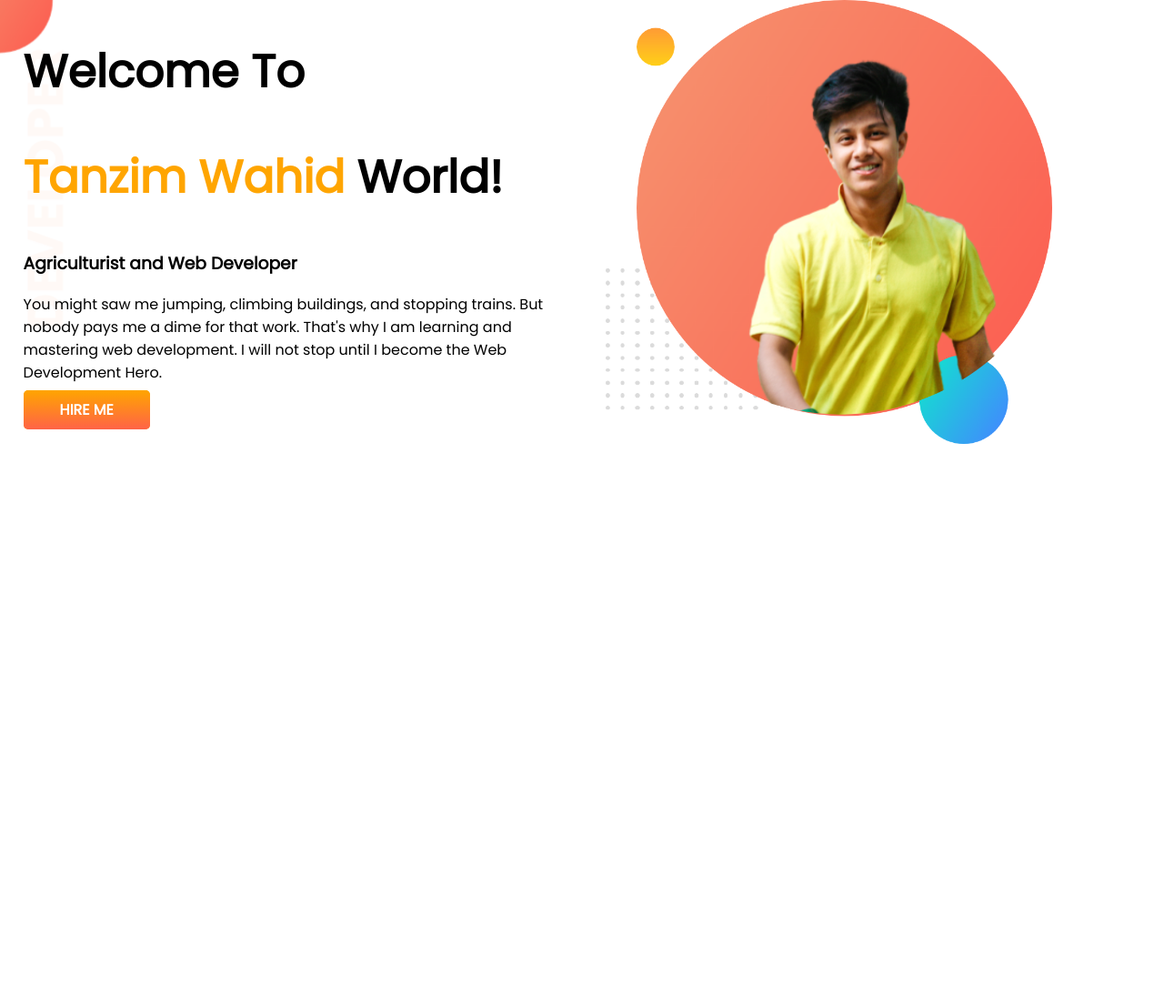
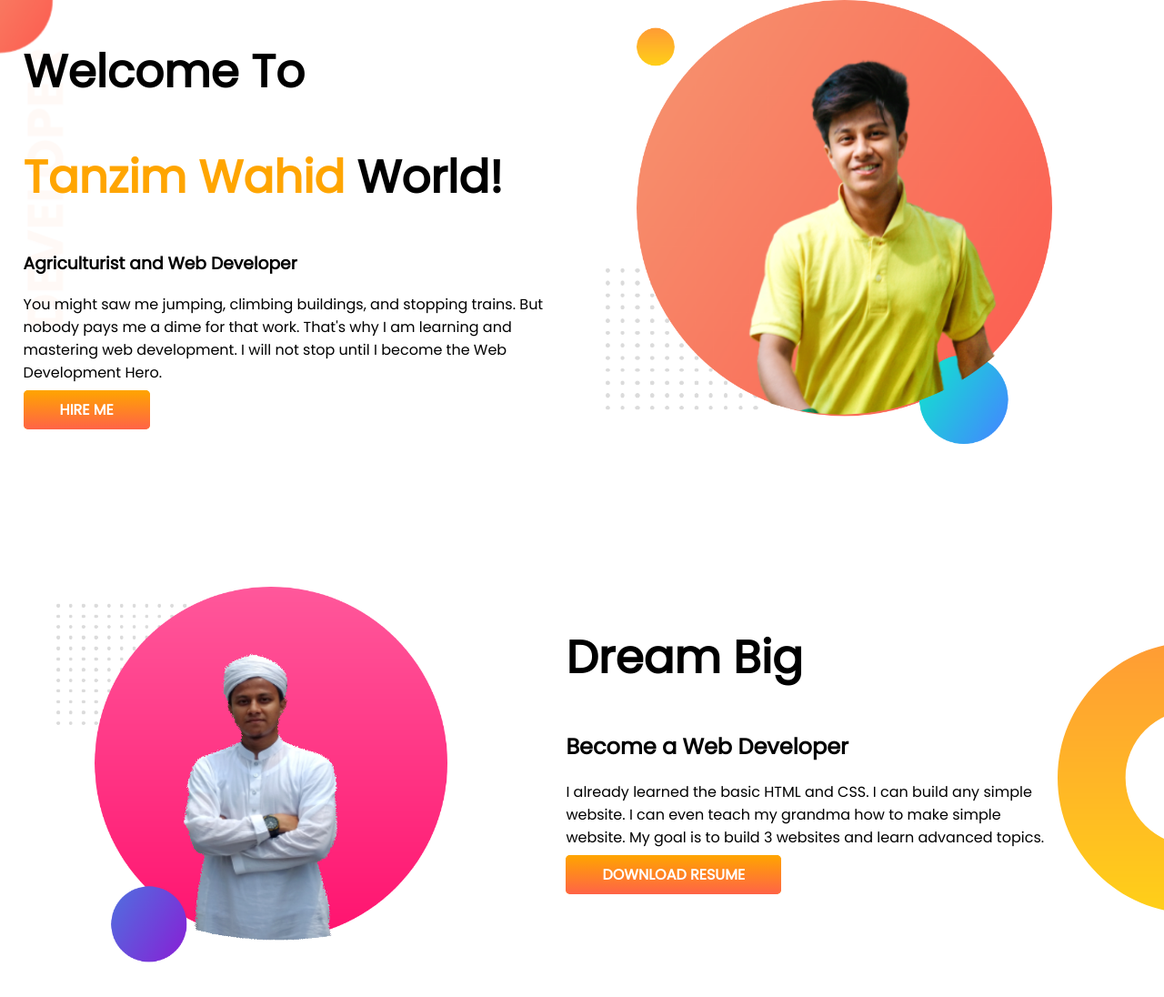
Before and after one commit to tanzim0/developer-portfolio, a plain HTML site: page index.html in a window 1280 px wide. Shown: the whole page at 91% size. Before the commit the page ends 800 px from the top, so only its background shows below. Drawn offline with Linux system fonts and the light colour scheme.

Commit message:
dream area added

```diff
--- a/index.html
+++ b/index.html
@@ -29,6 +29,19 @@
             <img src="images/tanzim-1.png" alt="tanzim..">
         </div>
     </section>
+    <section class="dream-big">
+        <div class="half-width">
+            <img src="images/tanzim-2.png" alt="tanzim">
+        </div>
+
+        <div class="half-width">
+            <h1>Dream Big</h1>
+            <h2>Become a Web Developer</h2>
+            <p>I already learned the basic HTML and CSS. I can build any simple website. I can even teach my grandma how
+                to make simple website. My goal is to build 3 websites and learn advanced topics.</p>
+            <a class="link-button" target="_blank" href="">DOWNLOAD RESUME</a>
+        </div>
+    </section>
 
 
 </body>
--- a/style.css
+++ b/style.css
@@ -10,6 +10,7 @@ h1{
 }
 section{
     display: flex;
+    margin-bottom: 150px;
 }
 .half-width{
     width: 50%;
@@ -31,3 +32,12 @@ section{
     background-image: url(images/top-banner.png);
     background-repeat: no-repeat;
   }
+  .dream-big{
+      background-image: url(images/dream-bg.png);
+      background-repeat: no-repeat;
+      background-position: right;
+  }
+  .dream-big{
+      padding-left: 40px;
+      padding-right: 120px;
+  }
```
Also changed, not shown: images/tanzim-2.png (added).
